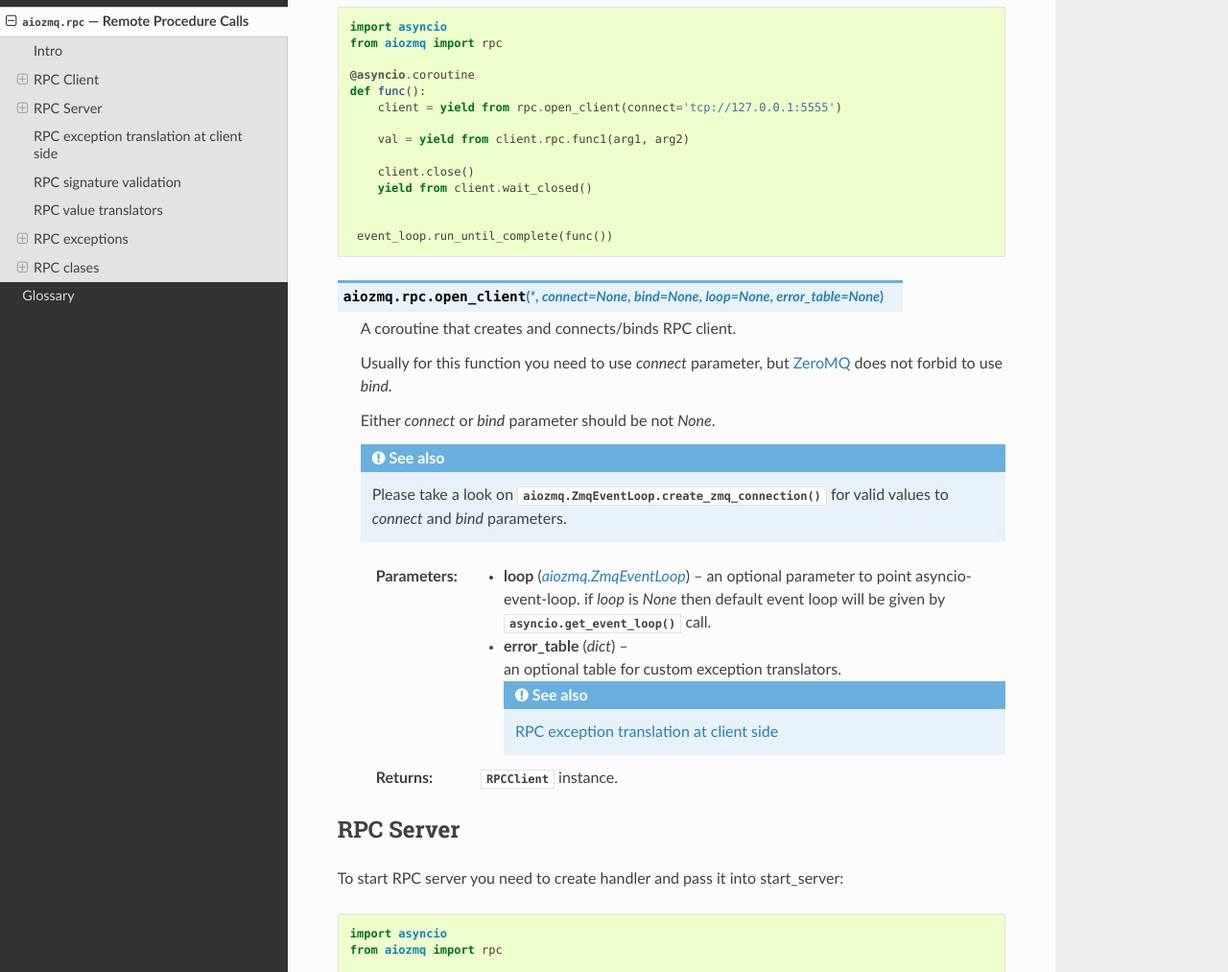
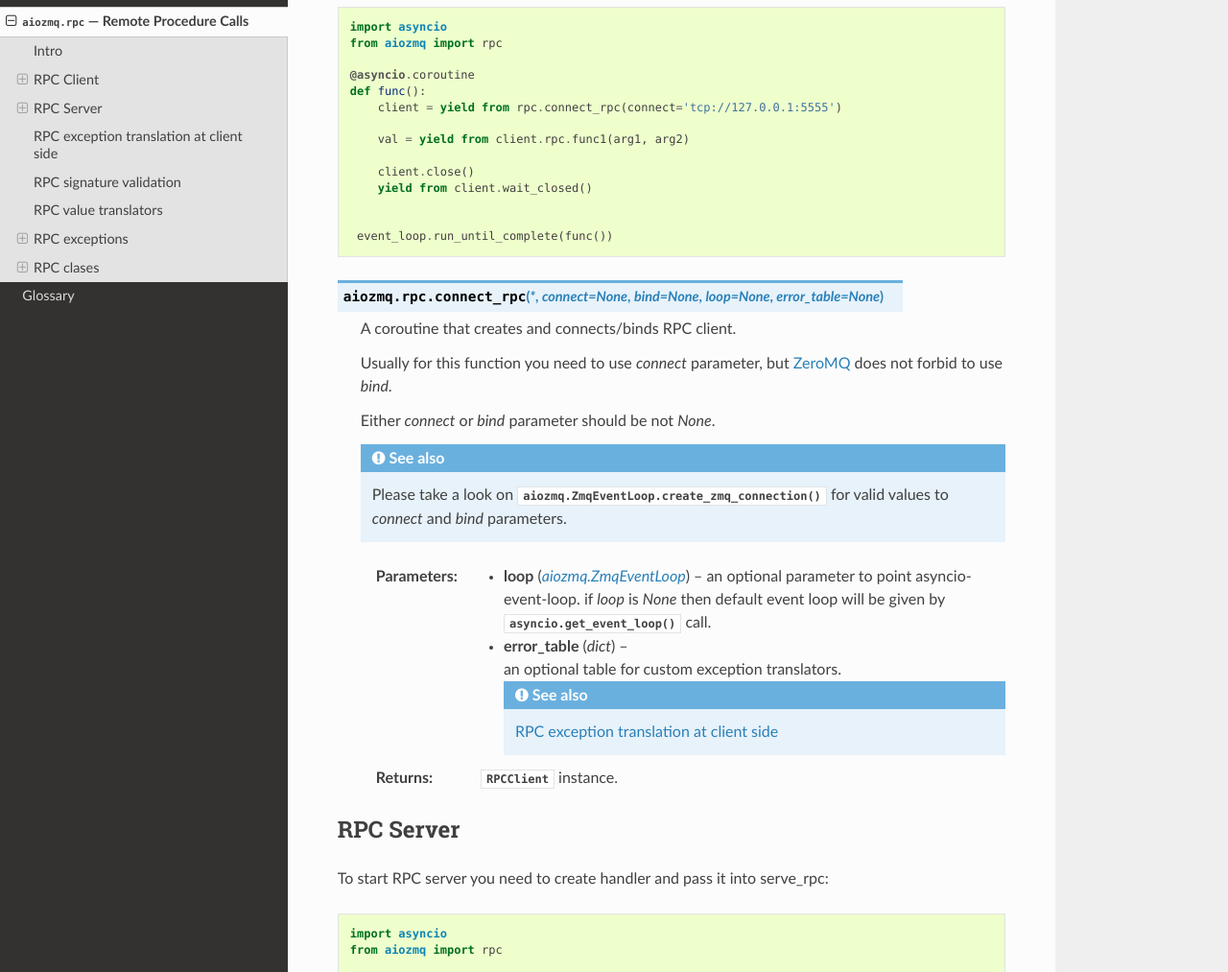
Before and after one commit to aio-libs/aiozmq, a Sphinx documentation site: the page built from docs/rpc.rst, in a window 1280 px wide and 1400 px high, scrolled down 595 px. Shown: the part 155-1168 px from the top of the window at 96% size. Built offline with Sphinx 7.4.7 and the Read the Docs theme 2.0.0, drawn with Linux system fonts in a browser that asks for light colours; pages that are not in the unit, such as notebooks, are missing from menus; some of the changed text lies outside the part shown.

Commit message:
rpc docs updated: renames start_server => serve_rpc; open_client => connect_rpc

```diff
--- a/docs/index.rst
+++ b/docs/index.rst
@@ -98,9 +98,9 @@ After that you probably would like to use RPC::
 
     @asyncio.coroutine
     def go():
-        server = yield from aiozmq.rpc.start_server(
+        server = yield from aiozmq.rpc.serve_rpc(
             ServerHandler(), bind='tcp://127.0.0.1:5555')
-        client = yield from aiozmq.rpc.open_client(
+        client = yield from aiozmq.rpc.connect_rpc(
             connect='tcp://127.0.0.1:5555')
 
         ret = yield from client.rpc.remote_func(1, 2)
--- a/docs/rpc.rst
+++ b/docs/rpc.rst
@@ -46,7 +46,7 @@ The basic usage is::
 
    @asyncio.coroutine
    def func():
-       client = yield from rpc.open_client(connect='tcp://127.0.0.1:5555')
+       client = yield from rpc.connect_rpc(connect='tcp://127.0.0.1:5555')
 
        val = yield from client.rpc.func1(arg1, arg2)
 
@@ -57,7 +57,7 @@ The basic usage is::
     event_loop.run_until_complete(func())
 
 
-.. function:: open_client(*, connect=None, bind=None, loop=None, \
+.. function:: connect_rpc(*, connect=None, bind=None, loop=None, \
                           error_table=None)
 
     A :ref:`coroutine<coroutine>` that creates and connects/binds RPC client.
@@ -88,7 +88,7 @@ The basic usage is::
 RPC Server
 ----------
 
-To start RPC server you need to create handler and pass it into start_server::
+To start RPC server you need to create handler and pass it into serve_rpc::
 
    import asyncio
    from aiozmq import rpc
@@ -122,8 +122,8 @@ To start RPC server you need to create handler and pass it into start_server::
 
    @asyncio.coroutine
    def start():
-       return yield from rpc.start_server(Handler(),
-                                          bind='tcp://127.0.0.1:5555')
+       return yield from rpc.serve_rpc(Handler(),
+                                       bind='tcp://127.0.0.1:5555')
 
    @asyncio.coroutine
    def stop(server):
@@ -134,7 +134,7 @@ To start RPC server you need to create handler and pass it into start_server::
    event_loop.run_until_complete(stop(server))
 
 
-.. function:: start_server(handler, *, connect=None, bind=None, loop=None)
+.. function:: serve_rpc(handler, *, connect=None, bind=None, loop=None)
 
     A :ref:`coroutine<coroutine>` that creates and connects/binds RPC
     server instance.
@@ -196,7 +196,7 @@ For example if custom RPC server handler can raise ``mod1.Error1`` and
                    'pack.mod2.Error2': Error2}
 
     client = loop.run_until_complete(
-        rpc.open_client(connect='tcp://127.0.0.1:5555',
+        rpc.connect_rpc(connect='tcp://127.0.0.1:5555',
                         error_table=error_table))
 
 You have to have the way to import exception classes from server-side.
@@ -204,7 +204,7 @@ Or you can build your own translators without server-side code, use
 only string for *full exception class name* and tuple of *args* ---
 that's up to you.
 
-.. seealso:: *error_table* argument in :func:`open_client` function.
+.. seealso:: *error_table* argument in :func:`connect_rpc` function.
 
 .. _aiozmq-rpc-signature-validation:
 
@@ -344,10 +344,10 @@ example::
 
     @asyncio.coroutine
     def go():
-        server = yield from aiozmq.rpc.start_server(
+        server = yield from aiozmq.rpc.serve_rpc(
             ServerHandler(), bind='tcp://127.0.0.1:5555',
             translation_table=translation_table)
-        client = yield from aiozmq.rpc.open_client(
+        client = yield from aiozmq.rpc.connect_rpc(
             connect='tcp://127.0.0.1:5555',
             translation_table=translation_table)
 
@@ -355,7 +355,7 @@ example::
         assert ret == Point(1, 2)
 
 You should to create a *translation table* and pass it to both
-:func:`open_client` and :func:`start_server`. That's all, server and
+:func:`connect_rpc` and :func:`serve_rpc`. That's all, server and
 client now have all information about passing your ``Point`` via the
 wire.
 
@@ -472,8 +472,8 @@ RPC clases
    RPC service base class.
 
    Instances of *Service* (or descendants) are returned by
-   coroutines that creates clients or servers (:func:`open_client`,
-   :func:`start_server` and others).
+   coroutines that creates clients or servers (:func:`connect_rpc`,
+   :func:`serve_rpc` and others).
 
    Implements :class:`asyncio.AbstractServer`.
 
@@ -501,7 +501,7 @@ RPC clases
 
 .. class:: RPCClient
 
-   Class that returned by :func:`open_client` call. Inherited from
+   Class that returned by :func:`connect_rpc` call. Inherited from
    :class:`Service`.
 
    For RPC calls use :attr:`~RPCClient.rpc` property.
@@ -539,4 +539,4 @@ RPC clases
    .. warning::
 
       You should never instantiate :class:`RPCClient` by hand, use
-      :func:`open_client` instead.
+      :func:`connect_rpc` instead.
```
